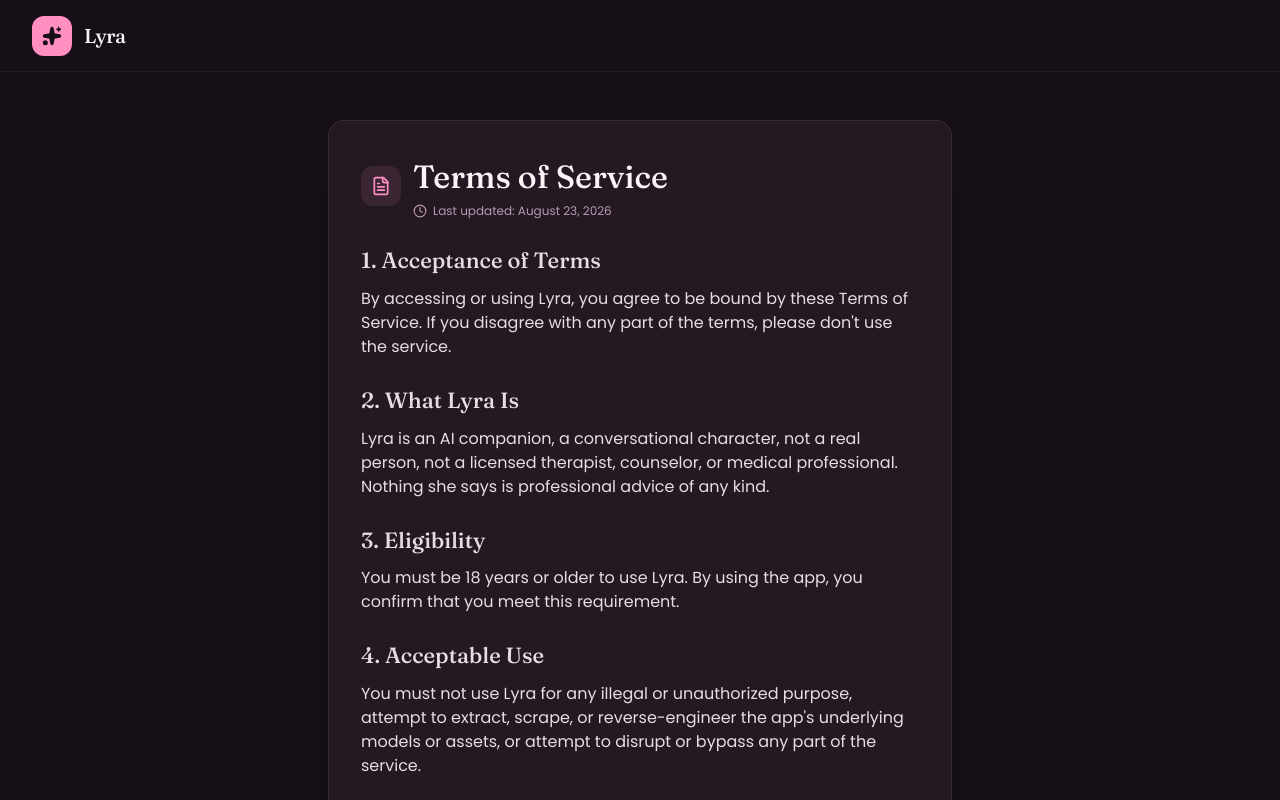
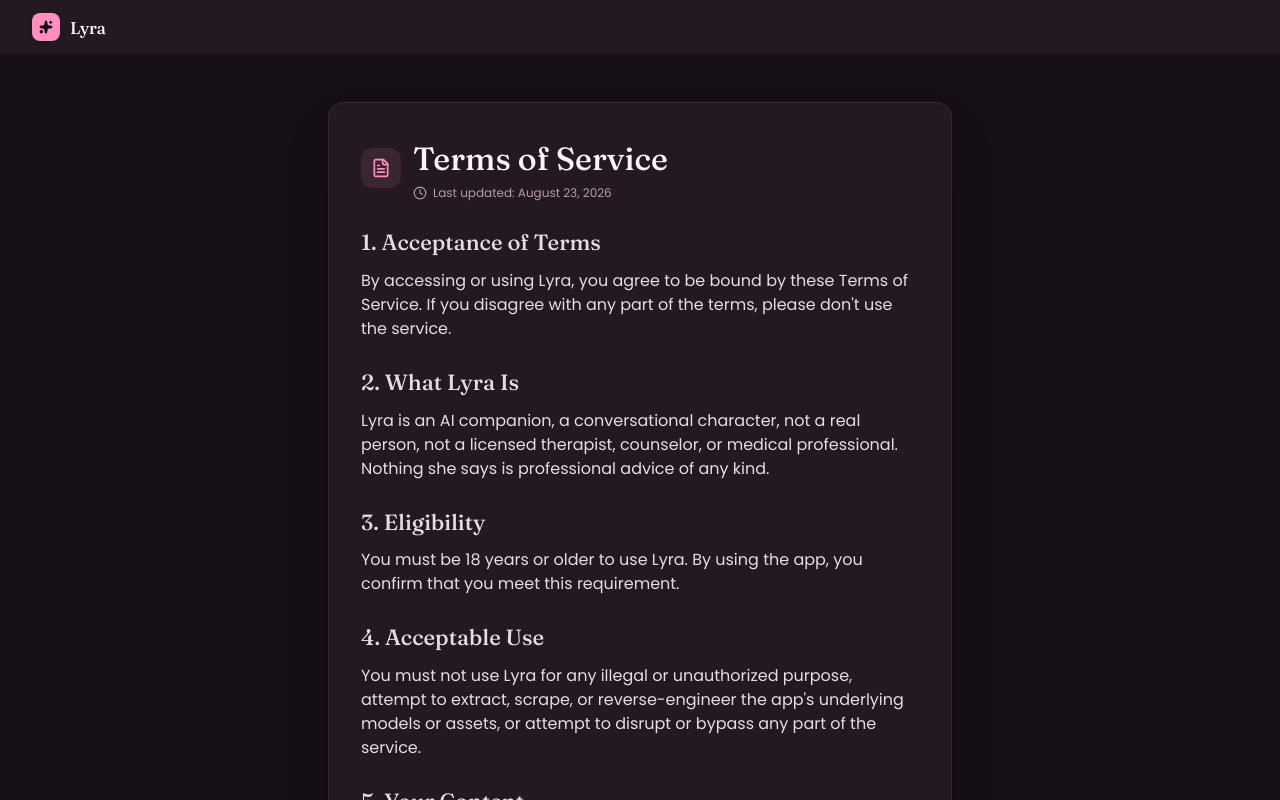
Before and after one commit to Pro-Prince/Lyra, a React (Vite) app: page /terms in a window 1280 px wide. Shown: the top 800 px of the page. Built offline with nearby package versions, Linux system fonts and the light colour scheme; no server answers.

Commit message:
style: refine UI and header layout
Update header to be sticky with reduced height and backdrop blur. Adjust global surface border opacities for a cleaner, more refined look.

```diff
--- a/src/components/AppHeader.tsx
+++ b/src/components/AppHeader.tsx
@@ -26,16 +26,16 @@ export default function AppHeader() {
   }, []);
 
   return (
-    <header className="app-header relative z-20 w-full h-[72px] px-8 bg-[var(--bg-base)] border-b border-[rgba(255,182,213,0.08)] flex items-center justify-between">
+    <header className="app-header sticky top-0 z-50 w-full h-[54px] px-6 sm:px-8 bg-[var(--bg-surface)]/95 backdrop-blur-md flex items-center justify-between">
       <Link
         to="/"
-        className="header-logo flex items-center gap-3 m-0 p-0 group focus:outline-none focus:ring-2 focus:ring-[var(--accent-primary)] focus:ring-offset-2 focus:ring-offset-[var(--bg-base)] rounded-xl"
+        className="header-logo flex items-center gap-2.5 m-0 p-0 group focus:outline-none focus:ring-2 focus:ring-[var(--accent-primary)] focus:ring-offset-2 focus:ring-offset-[var(--bg-surface)] rounded-lg"
         aria-label="Lyra Home"
       >
-        <div className="logo-badge w-10 h-10 m-0 rounded-xl bg-[var(--accent-primary)] flex items-center justify-center text-[var(--bg-base)] shadow-sm group-hover:scale-105 transition-transform">
-          <Sparkles className="w-5 h-5 fill-current" />
+        <div className="logo-badge w-7 h-7 m-0 rounded-lg bg-[var(--accent-primary)] flex items-center justify-center text-[var(--bg-base)] shadow-sm group-hover:scale-105 transition-transform">
+          <Sparkles className="w-3.5 h-3.5 fill-current" />
         </div>
-        <span className="wordmark m-0 font-heading font-medium text-[20px] tracking-tight text-[var(--text-primary)] leading-none">
+        <span className="wordmark m-0 font-heading font-medium text-[17px] tracking-tight text-[var(--text-primary)] leading-none">
           Lyra
         </span>
       </Link>
@@ -44,7 +44,7 @@ export default function AppHeader() {
         {canGoToChat && (
           <Link
             to="/chat"
-            className="header-cta m-0 flex items-center gap-2 bg-[var(--bg-surface)] hover:bg-[var(--bg-surface)]/90 border border-[rgba(255,182,213,0.16)] text-[var(--text-primary)] px-4 py-2 rounded-full text-xs font-medium transition-all focus:outline-none focus:ring-2 focus:ring-[var(--accent-primary)] focus:ring-offset-2 focus:ring-offset-[var(--bg-base)] shadow-sm"
+            className="header-cta m-0 flex items-center gap-1.5 bg-[var(--bg-base)] hover:bg-[var(--bg-base)]/90 border border-[rgba(255,182,213,0.12)] text-[var(--text-primary)] px-3 py-1.5 rounded-full text-xs font-medium transition-all focus:outline-none focus:ring-2 focus:ring-[var(--accent-primary)] focus:ring-offset-2 focus:ring-offset-[var(--bg-surface)] shadow-sm"
           >
             <UserCheck className="w-3.5 h-3.5 text-[var(--accent-primary)]" />
             <span>Go to Chat</span>
--- a/src/components/Footer.tsx
+++ b/src/components/Footer.tsx
@@ -10,7 +10,7 @@ export default function Footer() {
   };
 
   return (
-    <footer className="w-full bg-[var(--bg-base)] border-t border-[rgba(255,182,213,0.12)] pt-16 pb-12 font-body mt-auto relative z-10">
+    <footer className="w-full bg-[var(--bg-surface)] pt-16 pb-12 font-body mt-auto relative z-10">
       <div className="max-w-6xl mx-auto px-6">
         {/* Three Columns Desktop / Stacked Mobile */}
         <div className="grid grid-cols-1 md:grid-cols-12 gap-10 md:gap-8 mb-12">
@@ -99,7 +99,7 @@ export default function Footer() {
       </div>
 
       {/* Full-width 1px divider */}
-      <div className="w-full h-px bg-[rgba(255,182,213,0.12)] mb-8" />
+      <div className="w-full h-px bg-[rgba(255,182,213,0.06)] mb-8" />
 
       {/* Bottom bar: space-between copyright & repeated inline links */}
       <div className="flex flex-col sm:flex-row items-center justify-between gap-4 text-[13px] text-[var(--text-muted)]">
--- a/src/index.css
+++ b/src/index.css
@@ -123,13 +123,17 @@ h3, .heading-3 {
 }
 
 .app-header {
-  height: 72px;
+  position: sticky;
+  top: 0;
+  z-index: 50;
+  height: 54px;
   padding: 0 32px;
   display: flex;
   align-items: center;
   justify-content: space-between;
-  background: var(--bg-base);
-  border-bottom: 1px solid rgba(255, 182, 213, 0.08);
+  background: var(--bg-surface);
+  backdrop-filter: blur(12px);
+  -webkit-backdrop-filter: blur(12px);
 }
 
 .emphasis {
@@ -181,14 +185,14 @@ h3, .heading-3 {
   padding: var(--space-lg);
   border-radius: 24px;
   background: var(--bg-surface);
-  border: 1px solid rgba(255, 182, 213, 0.16);
+  border: 1px solid rgba(255, 182, 213, 0.10);
 }
 
 .feature-card {
   padding: var(--space-lg);
   border-radius: 20px;
   background: var(--bg-surface);
-  border: 1px solid rgba(255, 182, 213, 0.16);
+  border: 1px solid rgba(255, 182, 213, 0.10);
   text-align: left;
 }
 .feature-card .icon-badge {
@@ -209,7 +213,7 @@ h3, .heading-3 {
 }
 
 .faq-row {
-  border-bottom: 1px solid rgba(255, 182, 213, 0.12);
+  border-bottom: 1px solid rgba(255, 182, 213, 0.06);
   padding: var(--space-md) 0;
 }
 .faq-row-header {
```
